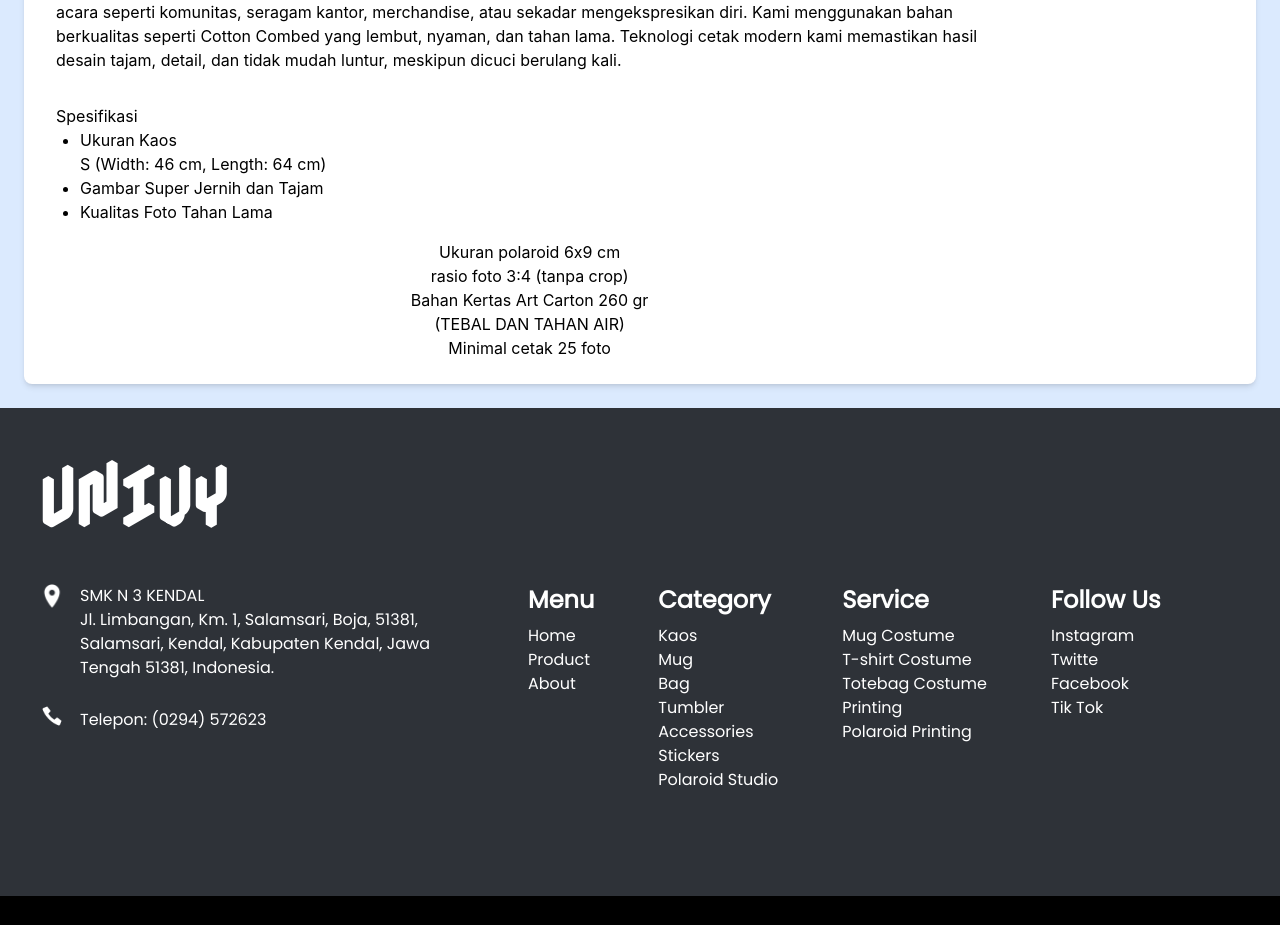
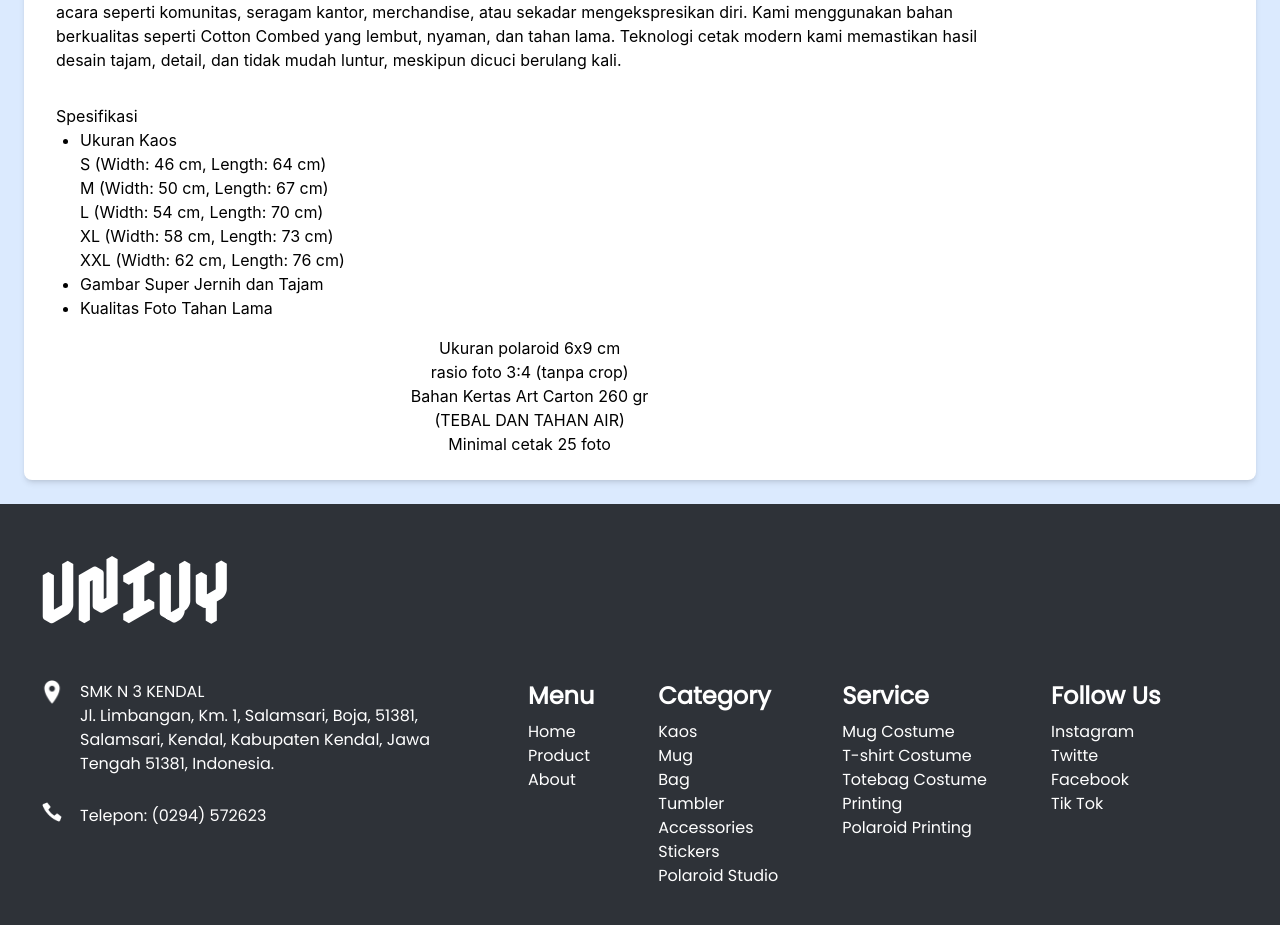
Before and after one commit to ViaoraAlbino/enggan_ngoding, a React (Vite) app in the folder frontend/: page / in a window 1280 px wide. Shown: the part 2802-3727 px from the top of the page. Built offline with nearby package versions, Linux system fonts and the light colour scheme.

Commit message:
hari ke 13

```diff
--- a/frontend/src/components/ProductDetails.jsx
+++ b/frontend/src/components/ProductDetails.jsx
@@ -183,7 +183,11 @@ const ProductDetails = () => {
               <h3 className="text-left mt-8">Spesifikasi</h3>
               <ul className="list-disc ml-6">
                 <li className='text-left'>Ukuran Kaos <br />
-                S (Width: 46 cm, Length: 64 cm)
+                S (Width: 46 cm, Length: 64 cm)<br />
+                M (Width: 50 cm, Length: 67 cm)<br />
+                L (Width: 54 cm, Length: 70 cm)<br />
+                XL (Width: 58 cm, Length: 73 cm)<br />
+                XXL (Width: 62 cm, Length: 76 cm)
                 </li>
                 <li className='text-left'>Gambar Super Jernih dan Tajam</li>
                 <li className='text-left'>Kualitas Foto Tahan Lama</li>
```
